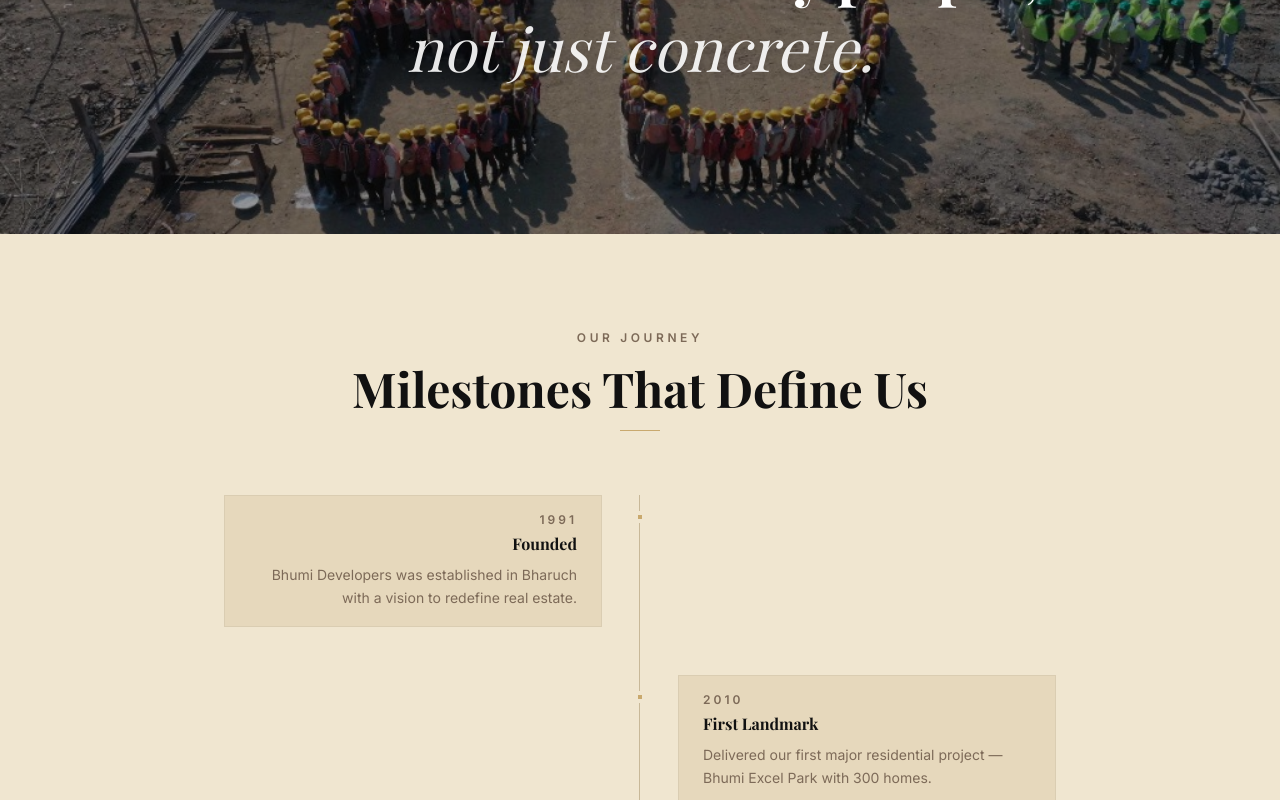
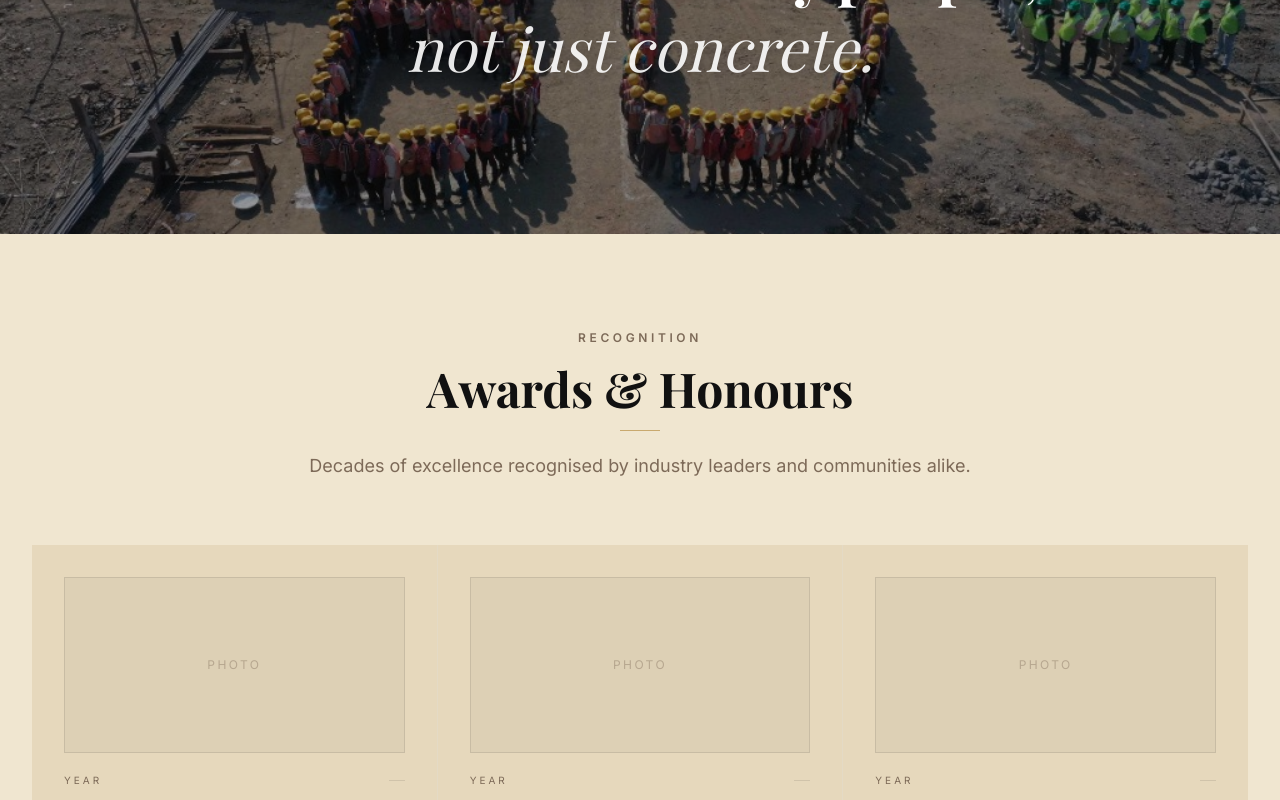
Before and after one commit to Marshmellow31/bhumi-developers, a Next.js app: page /about in a window 1280 px wide. Shown: the part 2000-2800 px from the top of the page. Built offline with nearby package versions, Linux system fonts and the light colour scheme.

Commit message:
feat: implement About Us page with team, mission, and company heritage sections

```diff
--- a/app/about/page.tsx
+++ b/app/about/page.tsx
@@ -9,13 +9,6 @@ export const metadata: Metadata = {
     "Learn about Bhumi Developers — over 35 years of building premium real estate in Bharuch and South Gujarat.",
 };
 
-const milestones = [
-  { year: "1991", title: "Founded", desc: "Bhumi Developers was established in Bharuch with a vision to redefine real estate." },
-  { year: "2010", title: "First Landmark", desc: "Delivered our first major residential project — Bhumi Excel Park with 300 homes." },
-  { year: "2015", title: "Commercial Expansion", desc: "Entered the commercial segment with Bhumi Grand Square in the heart of Bharuch." },
-  { year: "2020", title: "5,000 Families", desc: "Crossed the milestone of housing 5,000+ satisfied families across South Gujarat." },
-  { year: "2025", title: "Expanding Horizons", desc: "Expanding into Ankleshwar, Surat, and beyond with 6 ongoing projects." },
-];
 
 const team = [
   { name: "Kiran Majmudar", role: "Chairman & Founder", since: "1991" },
@@ -178,36 +171,6 @@ export default function AboutPage() {
         </div>
       </div>
 
-      {/* Timeline */}
-      <div className="py-24 bg-background">
-        <div className="max-w-4xl mx-auto px-6 lg:px-8">
-          <div className="text-center mb-16">
-            <SectionHeading eyebrow="Our Journey" title="Milestones That Define Us" />
-          </div>
-          <div className="relative">
-            <div className="absolute md:left-1/2 md:-translate-x-px left-1.5 top-0 bottom-0 w-px bg-border" />
-            <div className="flex flex-col gap-12">
-              {milestones.map((m, i) => (
-                <div
-                  key={i}
-                  className={`flex md:items-start gap-6 md:gap-8 flex-row ${i % 2 === 0 ? "md:flex-row" : "md:flex-row-reverse"
-                    }`}
-                >
-                  <div className={`flex-1 ${i % 2 === 0 ? "md:text-right" : "md:text-left"} text-left`}>
-                    <div className="inline-block bg-surface border border-black/5 px-6 py-4 w-full md:w-auto">
-                      <p className="text-muted text-xs tracking-[0.25em] uppercase font-semibold font-body mb-1">{m.year}</p>
-                      <h4 className="text-primary font-bold text-base mb-2" style={{ fontFamily: "var(--font-playfair)" }}>{m.title}</h4>
-                      <p className="text-muted text-sm font-body leading-relaxed">{m.desc}</p>
-                    </div>
-                  </div>
-                  <div className="relative z-10 w-3 h-3 bg-champagne border-4 border-background mt-4 shrink-0 order-first md:order-none" />
-                  <div className="hidden md:block flex-1" />
-                </div>
-              ))}
-            </div>
-          </div>
-        </div>
-      </div>
 
       {/* Awards & Recognition */}
       <div className="py-24 bg-background">
--- a/components/home/HeroSection.tsx
+++ b/components/home/HeroSection.tsx
@@ -66,7 +66,7 @@ export default function HeroSection() {
       onMouseMove={handleMouseMove}
       onMouseLeave={handleMouseLeave}
       className="relative min-h-screen flex flex-col overflow-hidden"
-      style={{ backgroundColor: "#080808" }}
+      style={{ backgroundColor: "#111111" }}
     >
       {/* ── BG PHOTO with parallax ── */}
       <motion.div
--- a/components/home/PhilosophySection.tsx
+++ b/components/home/PhilosophySection.tsx
@@ -114,7 +114,7 @@ export default function PhilosophySection() {
   const x = useTransform(xRaw, (v) => -v * scrollRange);
 
   return (
-    <div ref={containerRef} className="relative h-[400vh] bg-[#0A0A0A] z-10">
+    <div ref={containerRef} className="relative h-[400vh] bg-[#111111] z-10">
       <div className="sticky top-0 h-screen flex items-center overflow-hidden">
         <div ref={rightColRef} className="w-full overflow-hidden h-[75vh] md:h-[70vh] flex items-center relative">
           <motion.div
--- a/components/layout/Navbar.tsx
+++ b/components/layout/Navbar.tsx
@@ -99,7 +99,7 @@ export default function Navbar() {
   const bgOpacity = useTransform(scrollY, [0, 60], [0, 1]);
 
   /* On non-home pages always show solid bg */
-  const navBgColor = useMotionTemplate`rgba(10,10,10,${isHome ? bgOpacity : 1})`;
+  const navBgColor = useMotionTemplate`rgba(17,17,17,${isHome ? bgOpacity : 1})`;
   const navBlur    = useMotionTemplate`blur(${useTransform(
     scrollY,
     [0, 60],
@@ -150,7 +150,7 @@ export default function Navbar() {
                       <motion.span
                         layoutId="navUnderline"
                         className="absolute -bottom-1 left-0 right-0 h-px"
-                        style={{ background: "#f59e0b" }}
+                        style={{ background: "#C9A96E" }}
                         transition={{ type: "spring", stiffness: 380, damping: 30 }}
                       />
                     )}
@@ -161,7 +161,7 @@ export default function Navbar() {
               {/* CTA */}
               <a
                 href="tel:+919879100355"
-                className="flex items-center gap-2 bg-white text-primary px-5 py-2.5 text-[10px] font-semibold tracking-[0.18em] uppercase hover:bg-amber-400 hover:text-black transition-colors duration-200"
+                className="flex items-center gap-2 bg-white text-primary px-5 py-2.5 text-[10px] font-semibold tracking-[0.18em] uppercase hover:bg-champagne hover:text-primary transition-colors duration-200"
                 style={{ fontFamily: "var(--font-inter)" }}
               >
                 <Phone size={12} />
@@ -188,14 +188,14 @@ export default function Navbar() {
           <motion.div
             key="mobile-menu"
             className="fixed inset-0 z-40 md:hidden flex flex-col"
-            style={{ backgroundColor: "rgba(6,6,6,0.97)" }}
+            style={{ backgroundColor: "rgba(17,17,17,0.97)" }}
             variants={overlayVariants}
             initial="closed"
             animate="open"
             exit="closed"
           >
-            {/* Amber accent line at top */}
-            <div className="h-px w-full bg-amber-400/30" />
+            {/* Champagne accent line at top */}
+            <div className="h-px w-full bg-champagne/30" />
 
             {/* Spacer for navbar height */}
             <div style={{ height: 64 }} />
@@ -219,7 +219,7 @@ export default function Navbar() {
                       {/* Amber dot — shows on active */}
                       <span
                         className={`w-1.5 h-1.5 rounded-full shrink-0 transition-colors duration-200 ${
-                          active ? "bg-amber-400" : "bg-white/20 group-hover:bg-amber-400/60"
+                          active ? "bg-champagne" : "bg-white/20 group-hover:bg-champagne/60"
                         }`}
                       />
                       <span
@@ -240,7 +240,7 @@ export default function Navbar() {
                 <a
                   href="tel:+919879100355"
                   onClick={() => setIsOpen(false)}
-                  className="flex items-center justify-center gap-2 bg-amber-400 text-black px-6 py-4 text-[10px] font-bold tracking-[0.25em] uppercase"
+                  className="flex items-center justify-center gap-2 bg-champagne text-primary px-6 py-4 text-[10px] font-bold tracking-[0.25em] uppercase"
                   style={{ fontFamily: "var(--font-inter)" }}
                 >
                   <Phone size={13} />
--- a/components/projects/ProjectCard.tsx
+++ b/components/projects/ProjectCard.tsx
@@ -132,7 +132,7 @@ export default function ProjectCard({ project }: ProjectCardProps) {
             <motion.div
               className="absolute inset-0 z-10"
               style={{
-                background:     "#0a0a0a",
+                background:     "#111111",
                 transformOrigin: "right",
               }}
               initial={{ scaleX: 1 }}
--- a/components/ui/PageTransition.tsx
+++ b/components/ui/PageTransition.tsx
@@ -47,7 +47,7 @@ export default function PageTransition({ children }: { children: React.ReactNode
       {/* Full-screen curtain — only visible mid-transition */}
       <motion.div
         className="fixed inset-0 pointer-events-none"
-        style={{ backgroundColor: "#0A0A0A", zIndex: 9990 }}
+        style={{ backgroundColor: "#111111", zIndex: 9990 }}
         initial={{ clipPath: "inset(0 100% 0 0)" }}
         animate={curtain}
       />
```
